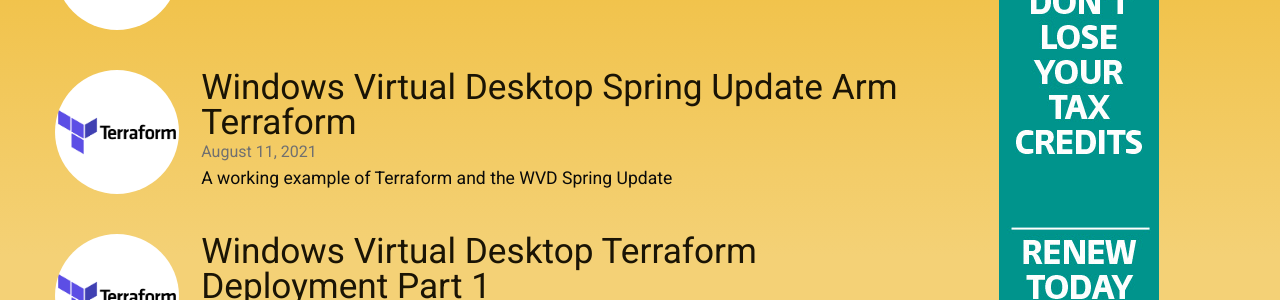
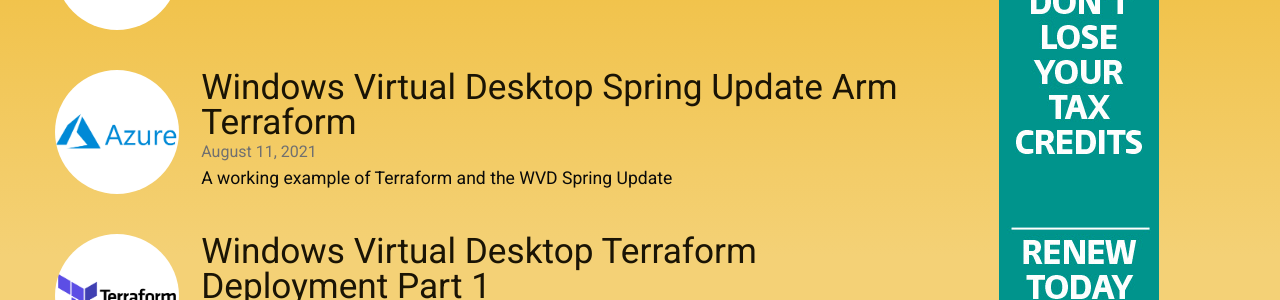
Before and after one commit to mdlister/Another-Techie-Blog, a Jekyll site: the page built from index.html, in a window 1280 px wide. Shown: the part 1175-1475 px from the top of the page. Built offline with Jekyll 4.4.1, drawn with Linux system fonts in a browser that asks for light colours; the list of posts is cut into pages by our own code; comment, search, counter and statistics services are not loaded.

Commit message:
updated to resolve HTML issue and use IF Statement instead for SThumbImage

```diff
--- a/index.html
+++ b/index.html
@@ -44,7 +44,12 @@
           <div class="grid-x sub-posts">
             <div class="cell large-2">
               <a href="{{ post.url | prepend: site.baseurl }}">
-                <div class="sub-thumb" style="background-image: url(/images/{{ post.smallthumb }});"></div></a>
+                {% if post.smallthumb == "Azure" %}
+                <div class="sub-thumb" style="background-image: url(/images/azure.png);"></div></a>
+                {% endif %}
+                {% if post.smallthumb == "Terraform" %}
+                <div class="sub-thumb" style="background-image: url(/images/terraform.png);"></div></a>
+                {% endif %}
             </div>
             <div class="cell large-10">
               <a href="{{ post.url | prepend: site.baseurl }}" class="sub-post-title">{{ post.title  }}</a>
```
Also changed, not shown: _posts/2021-04-22-WVD-Terraform-Part-1.md (+1 -1 lines), _posts/2021-04-23-WVD-Terraform-Part-2.md (+1 -1 lines), _posts/2021-08-11-Windows-Virtual-Desktop-Spring-Update-Arm-Terraform.md (+1 -1 lines), _posts/2022-02-08-AVD-DAG-Limit-Increase.md (+1 -1 lines).
